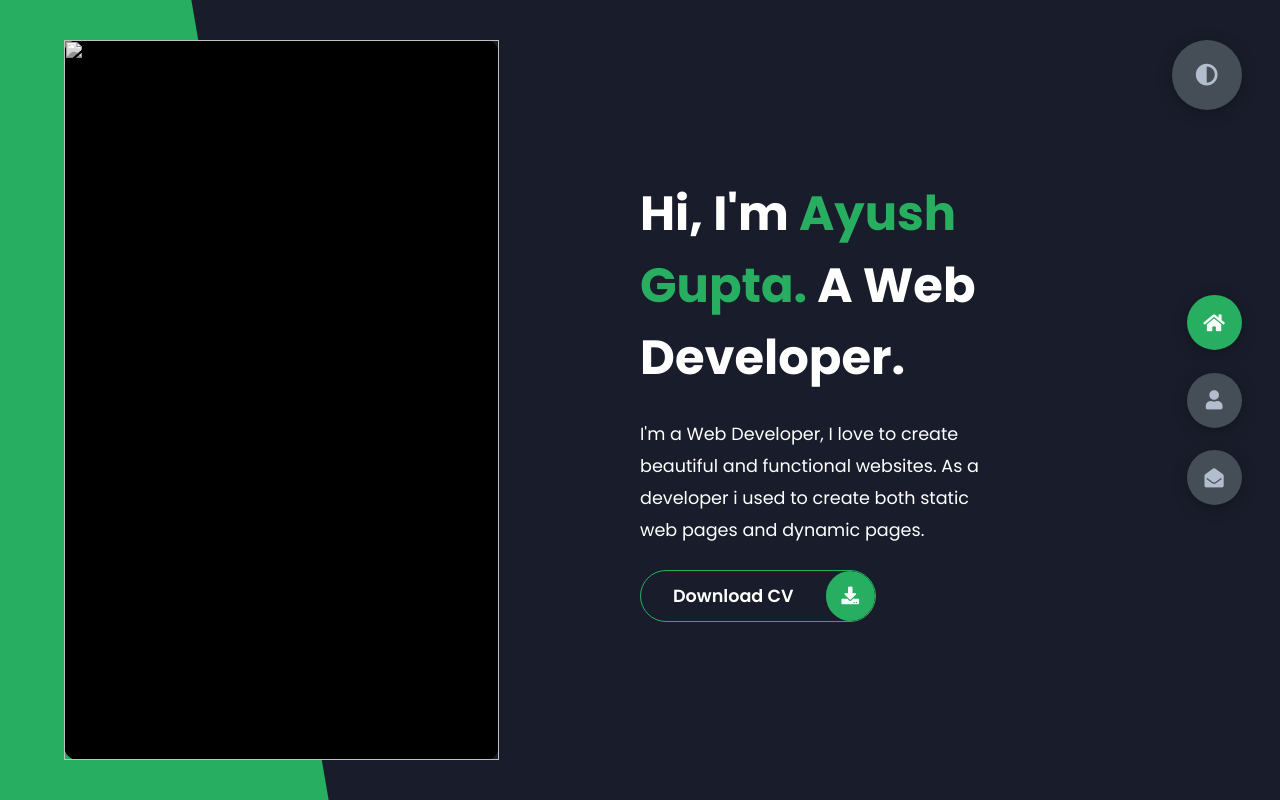
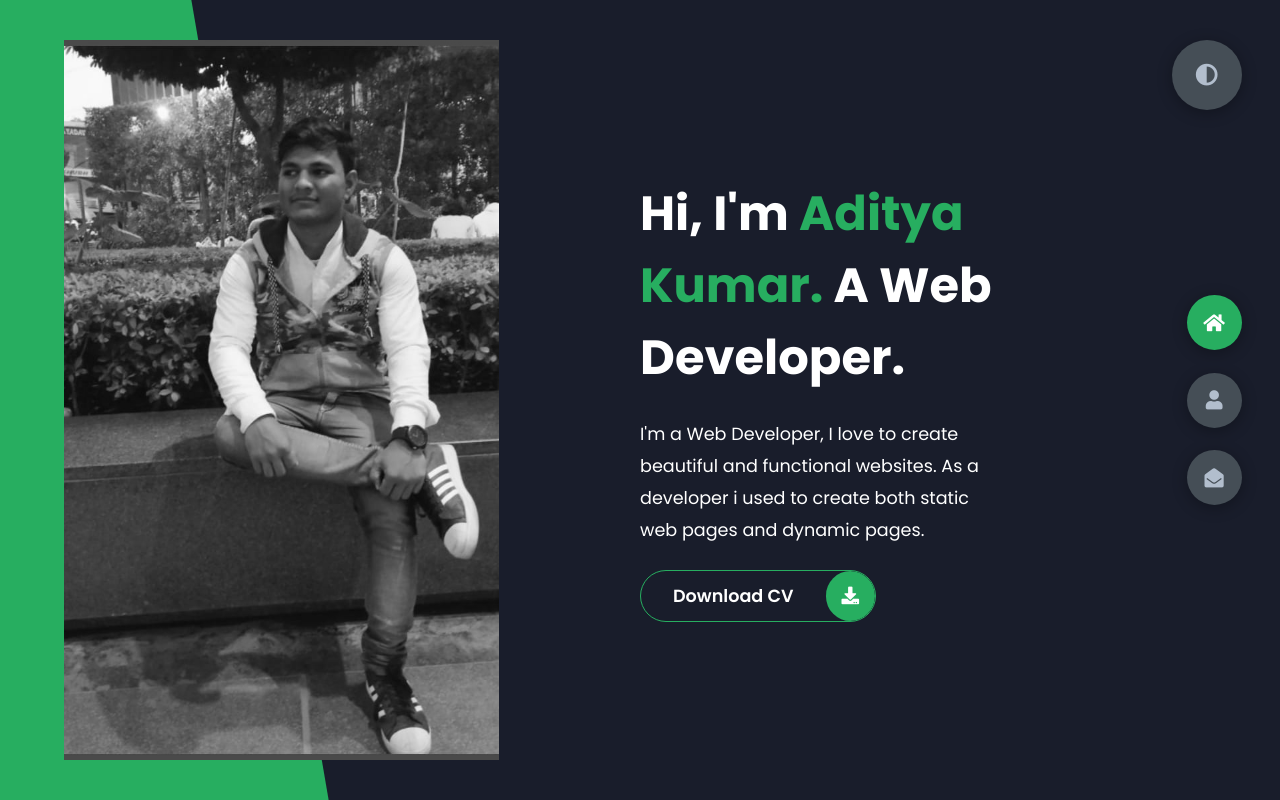
Before and after one commit to Aditya24661/Portfolio, a plain HTML site: page index.html in a window 1280 px wide. Drawn offline with Linux system fonts and the light colour scheme.

Commit message:
Add files via upload

```diff
--- a/index.html
+++ b/index.html
@@ -17,12 +17,12 @@
             <div class="left-header">
                 <div class="h-shape"></div>
                 <div class="image">
-                    <img src="img/hero.png" alt="">
+                    <img src="hero.jpeg" alt="aditya kumar">
                 </div>
             </div>
             <div class="right-header">
                 <h1 class="name">
-                    Hi, I'm <span>Ayush Gupta.</span>
+                    Hi, I'm <span>Aditya Kumar.</span>
                     A Web Developer.
                 </h1>
                 <p>
```
